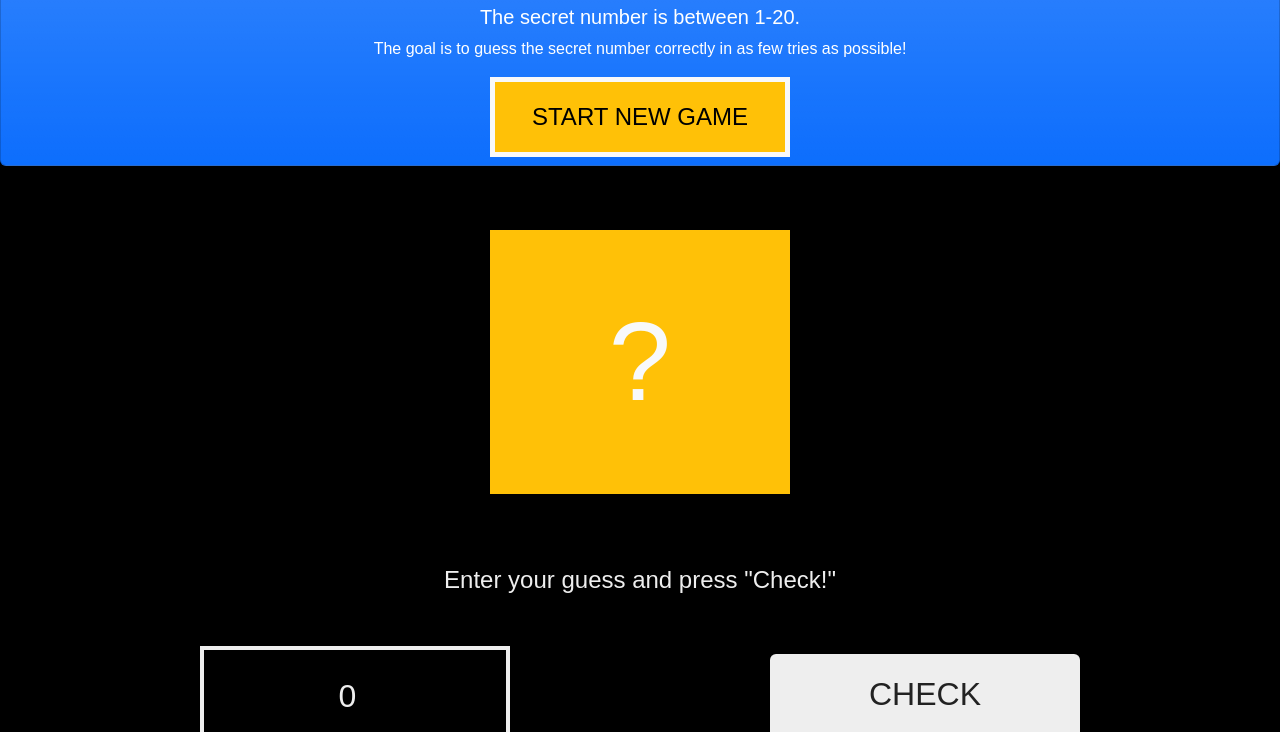
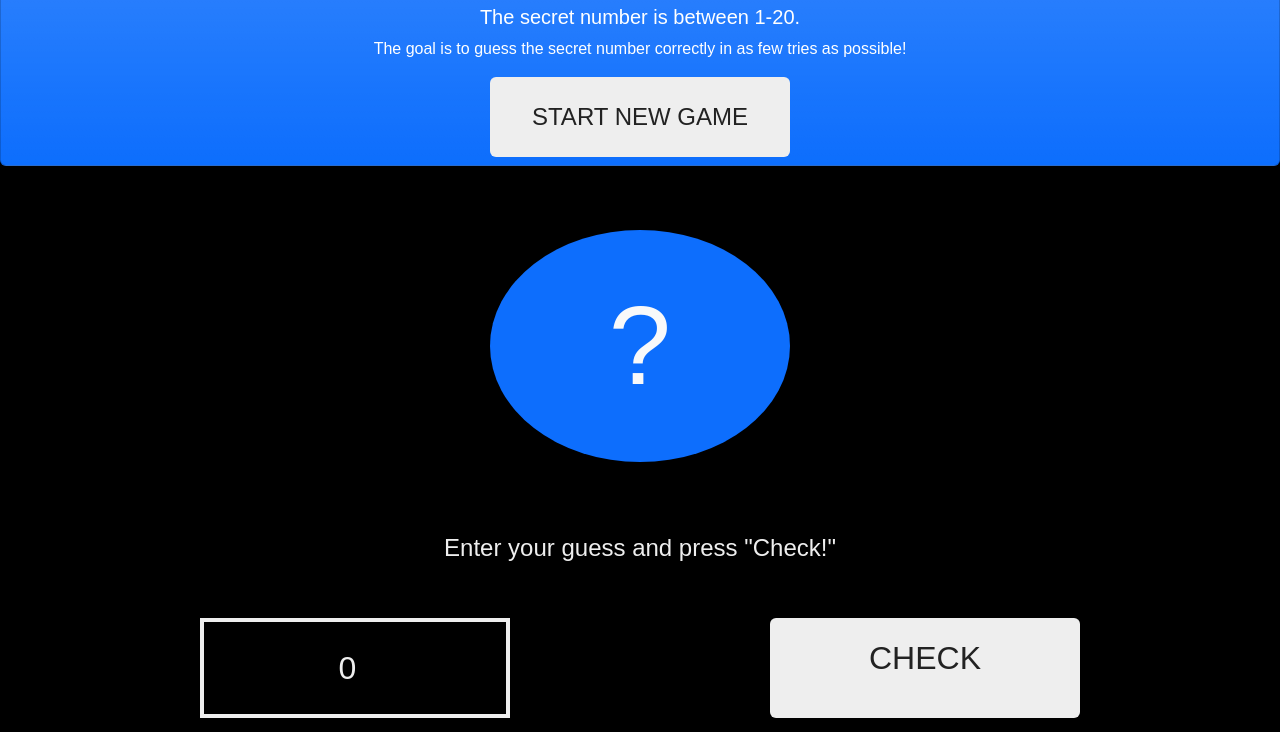
Before and after one commit to tksnate/guess-my-number, a website: page index.html in a window 1280 px wide. Both pictures are taken after a click on the button "START NEW GAME". Shown: the part 68-800 px from the top of the page. Drawn offline with nearby package versions, Linux system fonts and the light colour scheme.

Commit message:
css and index update

```diff
--- a/index.html
+++ b/index.html
@@ -31,9 +31,8 @@
           possible!
         </p>
       </div>
-      <button
-        class="again text-center border border-light border-5 bg-warning mb-2"
-      >
+
+      <button type="button" class="btn btn-warning again text-center mb-2">
         START NEW GAME
       </button>
     </div>
@@ -41,7 +40,11 @@
       <div class="container">
         <div class="row pt-5 pb-4">
           <!-- <div class="col align-self-center number bg-warning text-light"> -->
-          <div class="col text-center number bg-warning text-light">?</div>
+          <div
+            class="col text-center number bg-primary text-light rounded-circle"
+          >
+            ?
+          </div>
         </div>
 
         <div class="row justify-content-center">
@@ -50,10 +53,10 @@
               Enter your guess and press "CHECK"!
             </h4>
           </div>
-          <div class="col text-center">
+          <div class="col text-center mt-1">
             <input type="number" class="guess" placeholder="YOUR GUESS" />
           </div>
-          <div class="col text-center mt-2">
+          <div class="col text-center mt-1">
             <button class="btn check">CHECK</button>
           </div>
         </div>
@@ -70,6 +73,11 @@
             </p>
           </div>
         </div>
+        <div class="row">
+          <div class="col-12 text-center mb-4 mt-4 fs-5 text-primary">
+            THANK YOU FOR PLAYING
+          </div>
+        </div>
       </div>
     </main>
     <!-- jQuery must come first, then Popper.js, then the Bootstrap JavaScript plugins.-->
--- a/style.css
+++ b/style.css
@@ -73,7 +73,7 @@ main {
   justify-content: space-around;
   max-width: 300px;
   /* transform: translate(0%, -50%); */
-  padding: 3rem;
+  padding: 2rem;
 }
 
 .guess {
@@ -103,7 +103,8 @@ main {
 }
 
 .btn:hover {
-  background-color: #ccc;
+  color: white;
+  background-color: #ffc107;
 }
 
 .message {
```
